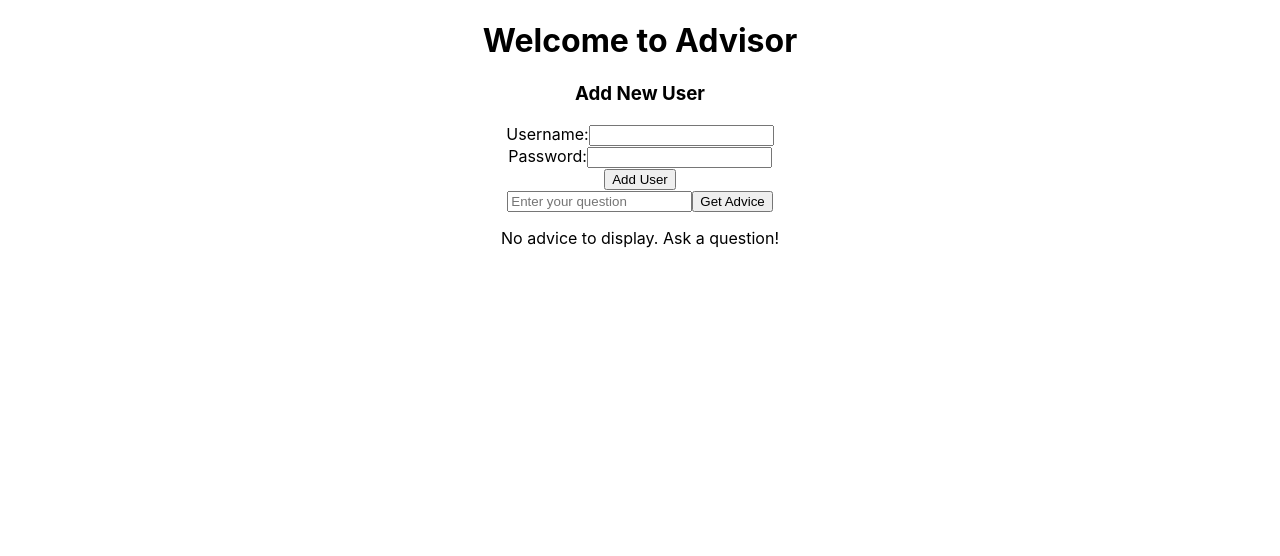
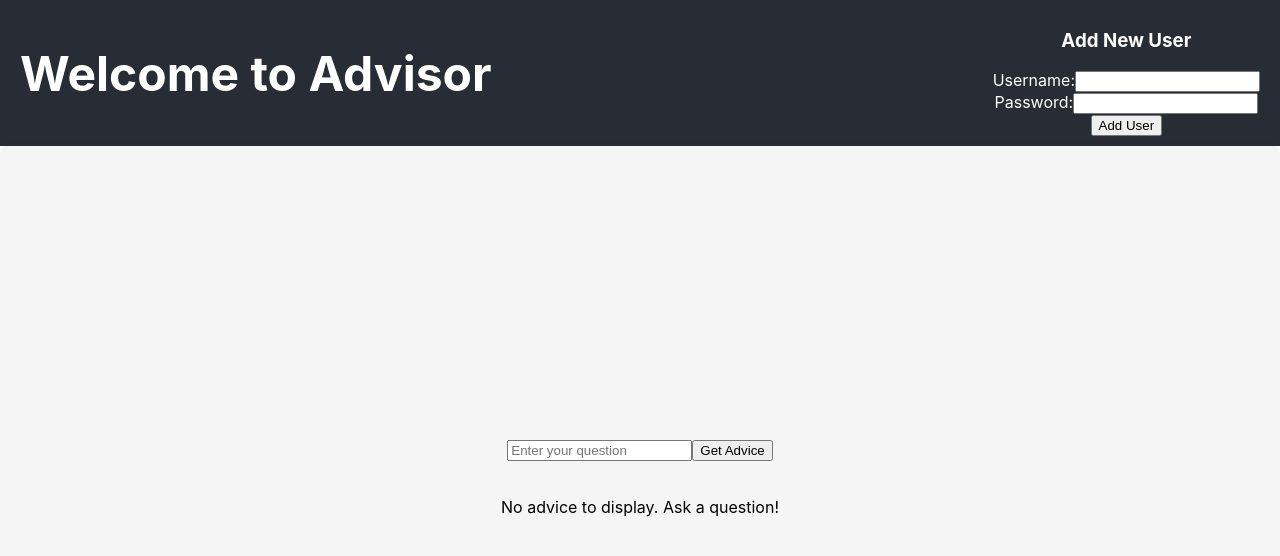
Before and after one commit to naturuplift/AdviseNextStep, a React (Create React App) app in the folder client/: page / in a window 1280 px wide. Shown: the top 556 px of the page. Built offline with nearby package versions, Linux system fonts and the light colour scheme.

Commit message:
Update App.jsx

```diff
--- a/client/src/App.jsx
+++ b/client/src/App.jsx
@@ -2,33 +2,26 @@ import React from 'react';
 import AddUserForm from './components/AddUserForm';
 import AdviceForm from './components/AdviceForm';
 import AdviceDisplay from './components/AdviceDisplay';
-
-// import logo from './logo.svg';
 import './App.css';
 
 function App() {
   return (
     <div className="App">
+      {/* Navbar */}
+      <nav className="Navbar">
+        <div className="Navbar-title">
+          <h1>Welcome to Advisor</h1>
+        </div>
+        <div className="Navbar-login">
+          <AddUserForm />
+        </div>
+      </nav>
 
-      <header className="App-header">
-        {/* <img src={logo} className="App-logo" alt="logo" /> */}
-        <h1>Welcome to Advisor</h1>
-        {/* <p>Edit <code>src/App.jsx</code> and save to reload.</p>
-        <a className="App-link" href="https://reactjs.org" target="_blank" rel="noopener noreferrer">
-          Learn React
-        </a> */}
-      </header>
-
-      {/* User Login Form at the top of the page */}
-      <section className="User-section">
-        <AddUserForm />
-      </section>
-
-      {/* Advisory section in the middle of the page */}
-      <section className="Advice-section">
+      {/* Hero Section for Advice Input/Output */}
+      <div className="Hero">
         <AdviceForm />
         <AdviceDisplay />
-      </section>
+      </div>
     </div>
   );
 }
```
